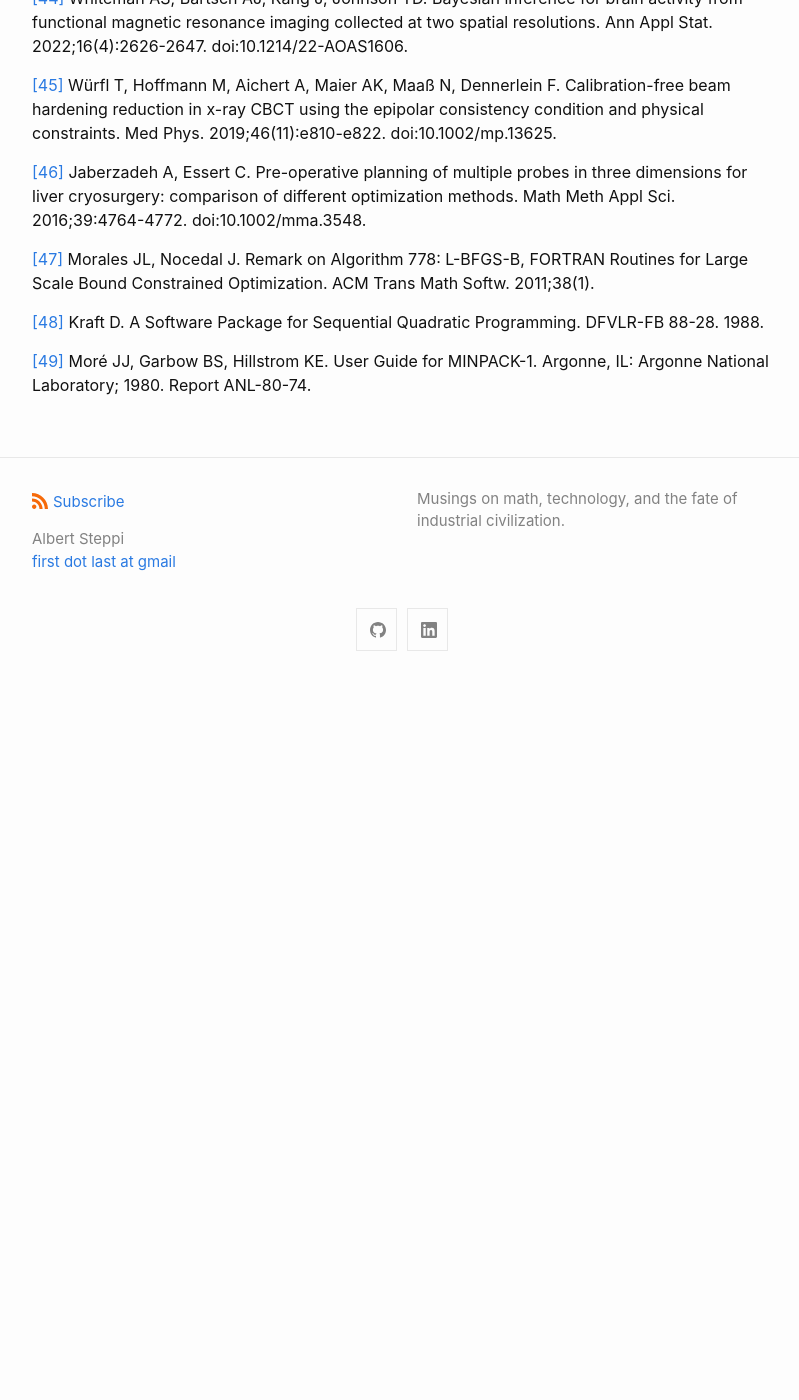
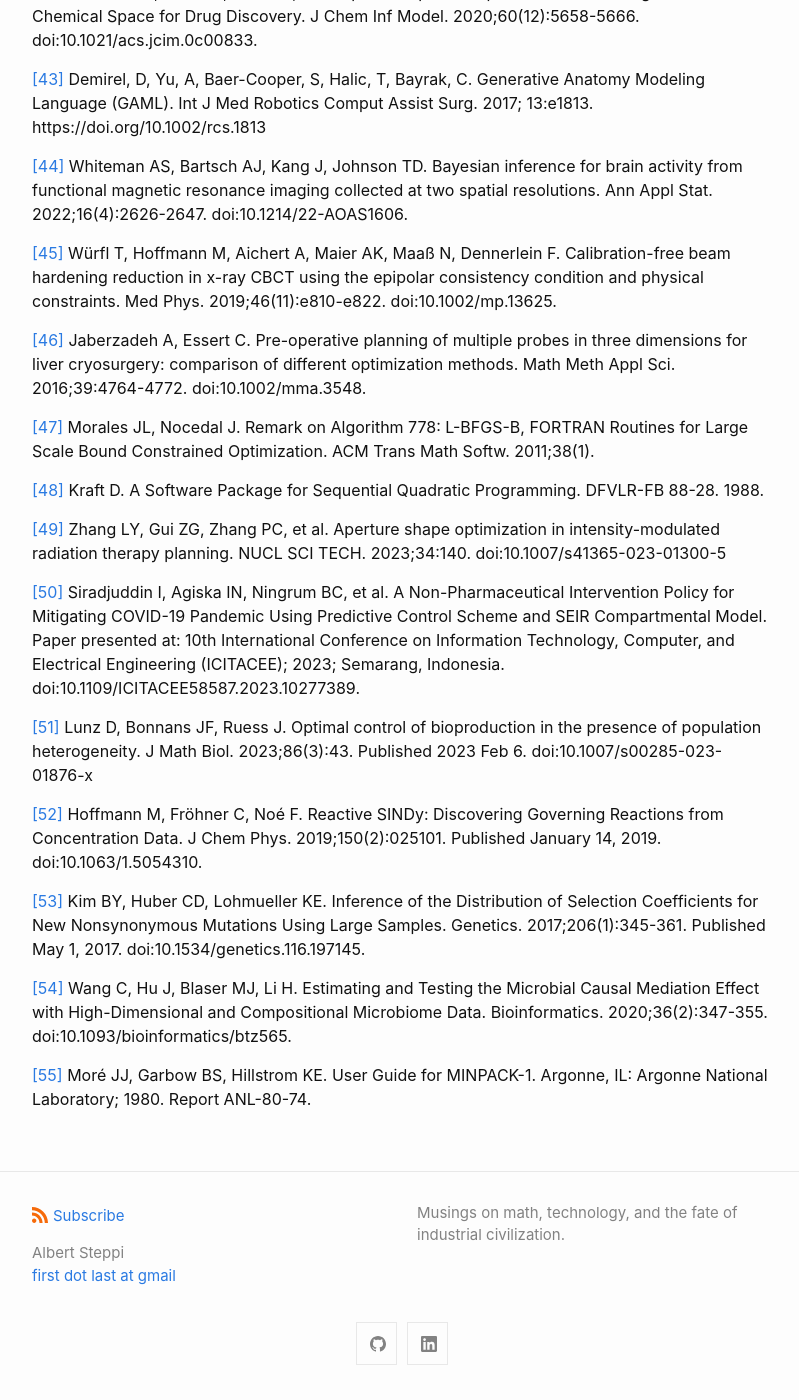
Before and after one commit to steppi/steppi.github.io, a Jekyll site: the page built from _posts/2023-12-05-scipy-fortran-bio-applications.md, in a window 1280 px wide and 1400 px high, scrolled down 7187 px. Shown: the whole window, without its empty margins (238-1037 px from the left). Built offline with Jekyll 4.4.1, drawn with Linux system fonts in a browser that asks for light colours; before the commit the page ends 7873 px from its top, so only the background shows below that; some of the changed text lies outside the part shown.

Commit message:
Add more references for optimization method applications

```diff
--- a/_posts/2023-12-05-scipy-fortran-bio-applications.md
+++ b/_posts/2023-12-05-scipy-fortran-bio-applications.md
@@ -149,12 +149,22 @@ generate and work with approximations of the gradient and Hessian (higher dimens
 analog of the second derivative) to guide where the solver checks next. They differ
 in that L-BFGS-B, while faster and more memory efficient, allows only simple bound
 constraints like $$a \leq x_i \leq b$$ while slsqp allows for more complicated linear
-and nonlinear equality and inequality constraints.
+and nonlinear equality and inequality constraints. Recent applications from papers
+citing L-BFGS-B include aperture shape optimization for radiation therapy [[49]](#49),
+planning of non-pharmaceutical interventions for the COVID-19 pandemic while accounting
+for social end economic costs of lockdown measures [[50]](#50), and optimal
+control problems related to bioproduction, the production of clinically and
+commercially important biological products and chemicals from living cells
+[[51]](#51). Recent applications from papers citing slsqp include estimating gene
+regulatory networks from time series data [[52]](#52), predicting the distribution
+of fitness effects of new mutations [[53]](#53), and causal inference of the impact
+of the microbiome on disease states [[54]](#54).
+
 
 
 #### __minpack__: <small>nonlinear equations and least squares minimization</small>
 minpack is a collection of Fortran subroutines for solving systems of nonlinear
-equations and for solving linear and nonlinear least squares fitting problems [[49]](#49).
+equations and for solving linear and nonlinear least squares fitting problems [[55]](#55).
 
 
 
@@ -331,9 +341,31 @@ Morales JL, Nocedal J. Remark on Algorithm 778: L-BFGS-B, FORTRAN Routines for L
 <a id="48">[48]</a>
 Kraft D. A Software Package for Sequential Quadratic Programming. DFVLR-FB 88-28. 1988.
 
+<a id="49">[49]</a>
+Zhang LY, Gui ZG, Zhang PC, et al. Aperture shape optimization in intensity-modulated radiation therapy planning. NUCL SCI TECH. 2023;34:140. doi:10.1007/s41365-023-01300-5
 
-<a id="49">[49]</a>
+
+
+<a id="50">[50]</a>
+Siradjuddin I, Agiska IN, Ningrum BC, et al. A Non-Pharmaceutical Intervention Policy for Mitigating COVID-19 Pandemic Using Predictive Control Scheme and SEIR Compartmental Model. Paper presented at: 10th International Conference on Information Technology, Computer, and Electrical Engineering (ICITACEE); 2023; Semarang, Indonesia. doi:10.1109/ICITACEE58587.2023.10277389.
+
+<a id="51">[51]</a>
+Lunz D, Bonnans JF, Ruess J. Optimal control of bioproduction in the presence of population heterogeneity. J Math Biol. 2023;86(3):43. Published 2023 Feb 6. doi:10.1007/s00285-023-01876-x
+
+<a id="52">[52]</a>
+Hoffmann M, Fröhner C, Noé F. Reactive SINDy: Discovering Governing Reactions from Concentration Data. J Chem Phys. 2019;150(2):025101. Published January 14, 2019. doi:10.1063/1.5054310.
+
+<a id="53">[53]</a>
+Kim BY, Huber CD, Lohmueller KE. Inference of the Distribution of Selection Coefficients for New Nonsynonymous Mutations Using Large Samples. Genetics. 2017;206(1):345-361. Published May 1, 2017. doi:10.1534/genetics.116.197145.
+
+<a id="54">[54]</a>
+Wang C, Hu J, Blaser MJ, Li H. Estimating and Testing the Microbial Causal Mediation Effect with High-Dimensional and Compositional Microbiome Data. Bioinformatics. 2020;36(2):347-355. doi:10.1093/bioinformatics/btz565.
+
+
+<a id="49">[55]</a>
 Moré JJ, Garbow BS, Hillstrom KE. User Guide for MINPACK-1. Argonne, IL: Argonne National Laboratory; 1980. Report ANL-80-74.
+
+
 
 
 <!---
```
